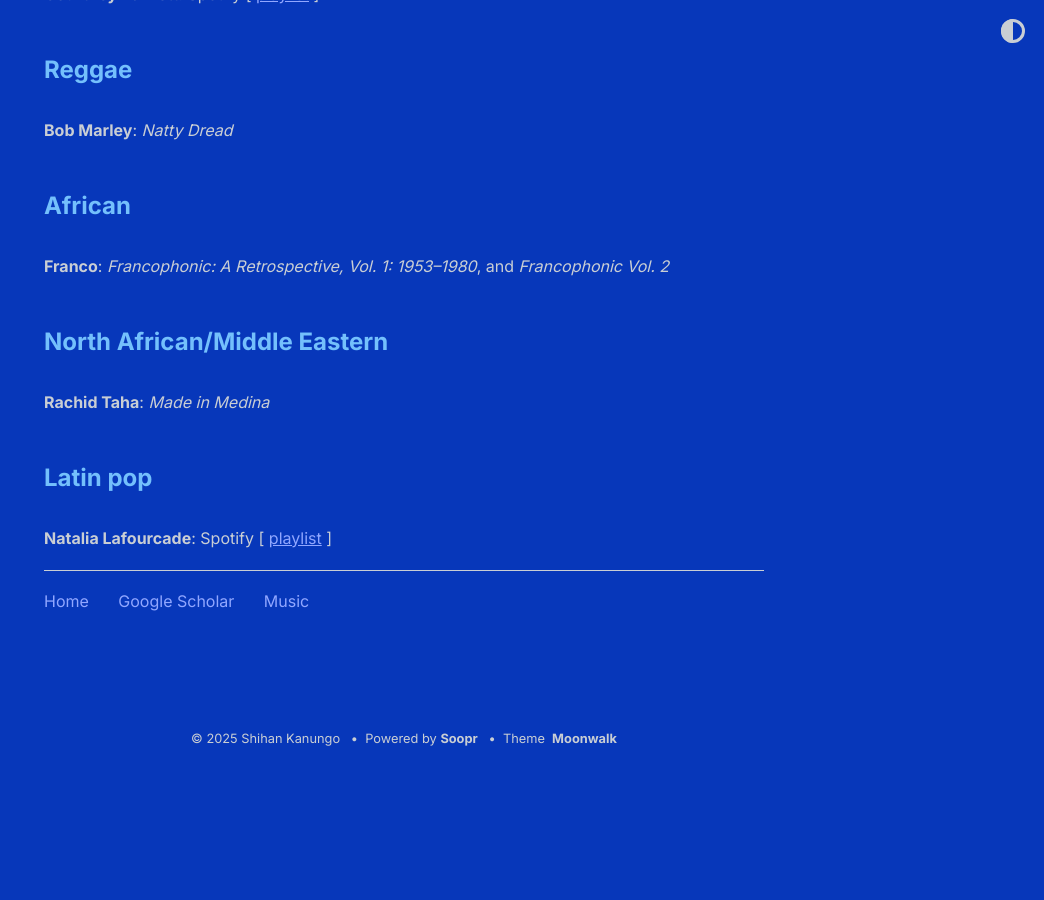
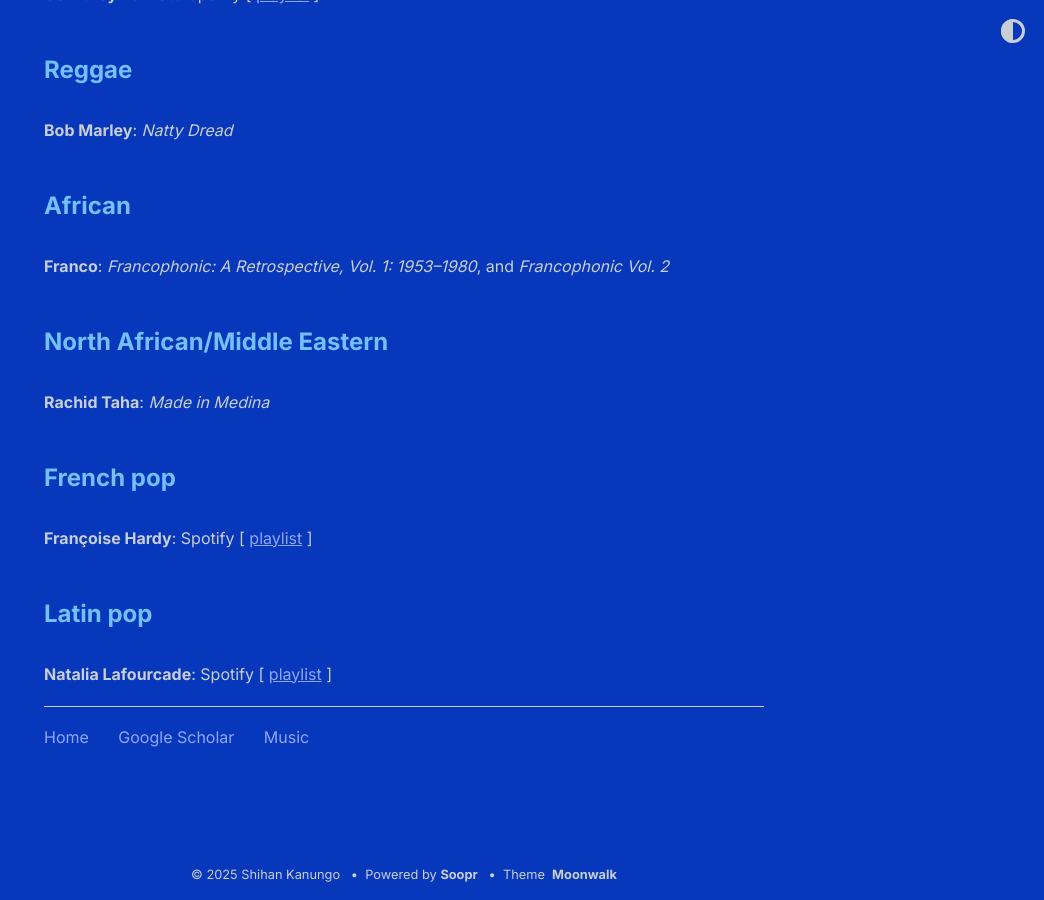
Before and after one commit to shihankanungo/shihankanungo.github.io, a Jekyll site: the page built from music.md, in a window 1280 px wide and 900 px high, scrolled down 1117 px. Shown: the whole window, without its empty margins (236-1280 px from the left). Built offline with Jekyll 4.4.1, drawn with Linux system fonts in a browser that asks for light colours; before the commit the page ends 1881 px from its top, so only the background shows below that.

Commit message:
Update music.md

```diff
--- a/music.md
+++ b/music.md
@@ -34,5 +34,8 @@ I listen to a lot of music--108,781 minutes on Spotify last year, which put me i
 ## North African/Middle Eastern
 **Rachid Taha**: *Made in Medina* <br>
 
+## French pop
+**Françoise Hardy**: Spotify \[ [playlist](https://open.spotify.com/playlist/216ImRRbYCDs5JSC4Qk1PH?si=29d5f0112449476c) \] <br>
+
 ## Latin pop
 **Natalia Lafourcade**: Spotify \[ [playlist](https://open.spotify.com/playlist/45eerYjFs35pW82ADG6sfZ?si=b159bff8c89d40ff) \] <br>
```
